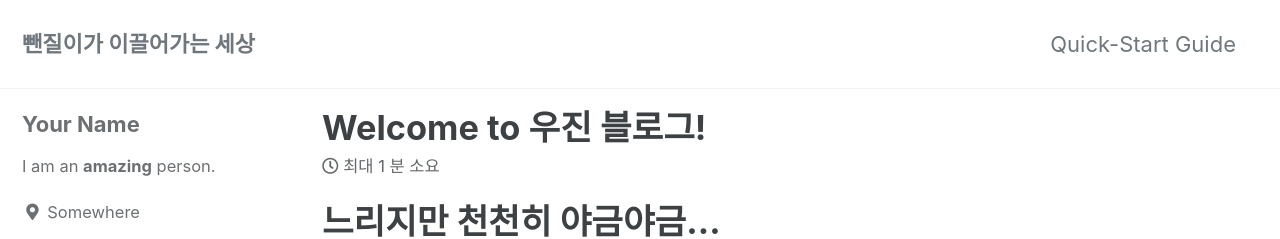
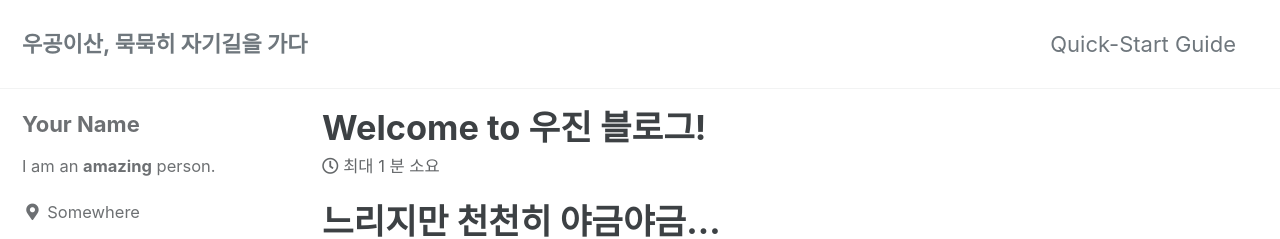
Before and after one commit to suwoojin/suwoojin.github.io, a Jekyll site: the page built from _posts/2023-04-15-first.md, in a window 1280 px wide. Shown: the top 239 px of the page. Built offline with Jekyll 4.4.1, drawn with Linux system fonts in a browser that asks for light colours; cached includes are drawn as plain includes.

Commit message:
title modified

```diff
--- a/_config.yml
+++ b/_config.yml
@@ -16,7 +16,7 @@ minimal_mistakes_skin    : "default" # "air", "aqua", "contrast", "dark", "dirt"
 
 # Site Settings
 locale                   : "ko-KR"
-title                    : "뺀질이가 이끌어가는 세상"
+title                    : "우공이산, 묵묵히 자기길을 가다"
 title_separator          : "|"
 subtitle                 : # site tagline that appears below site title in masthead
 name                     : "Kim Jung Woo"
```
